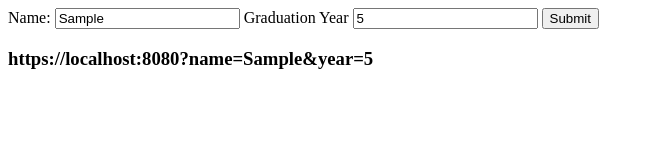
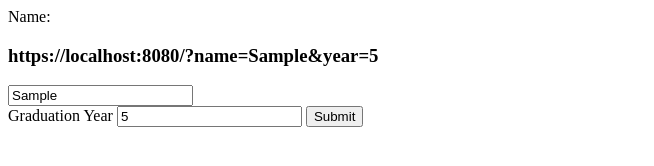
Before and after one commit to acciojob/sharable-urls-Manoj-Kumar-Rajput, a website: page main.html in a window 1280 px wide. Both pictures are taken after typing "Sample", "5" into the empty fields and a click on the button "Submit". Shown: the whole page, without its empty margins (0-654 px from the left). Drawn offline with Linux system fonts and the light colour scheme.

Commit message:
created a submission

```diff
--- a/main.html
+++ b/main.html
@@ -4,11 +4,11 @@
 <label>
 	Name:
 </label>
-	<input type="text" id="name">
+	<h3 id="h3"></h3>
+	<input type="text" id="name"><br>
 	  <label>Graduation Year</label>
 	  <input type="number" id="year">
 	  <button onclick="submit()">Submit</button>
-	  <h3 id="h3"></h3>
 
 
 
--- a/script.js
+++ b/script.js
@@ -5,7 +5,7 @@ function submit()
 	let name=document.getElementById("name").value;
 	let year=document.getElementById("year").value;
 	let h3=document.getElementById("h3");
-	url="https://localhost:8080";
+	url="https://localhost:8080/";
 	if(name!="" && year!="")
 	{
 		h3.innerText=url+"?name="+name+"&year="+year;
@@ -20,7 +20,7 @@ h3.innerText=url+"?year="+year;
 }
 else
 {
-	h3.innerText=url+"/";
+	h3.innerText=url;
 
 }
 
```
